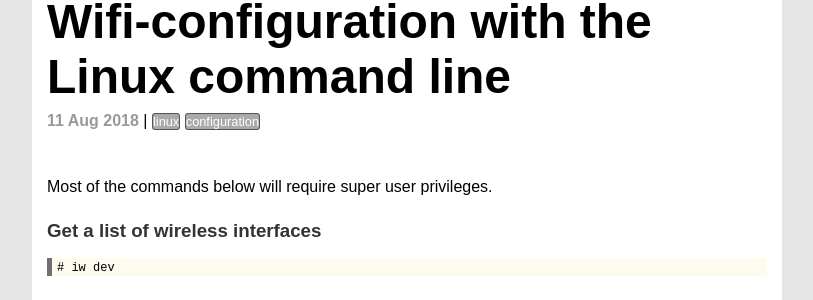
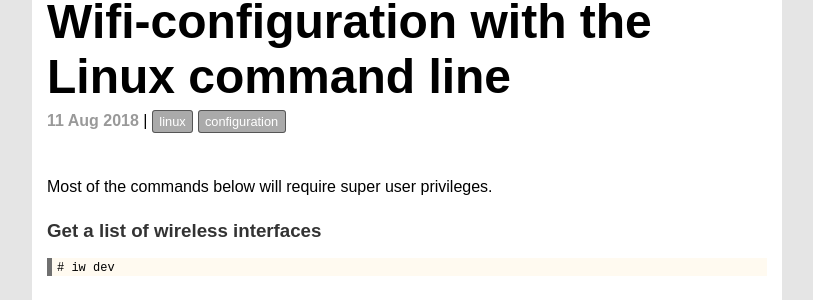
Before and after one commit to execas/execas.github.io, a Jekyll site: the page built from _posts/2018-08-11-wifi-configuration-with-the-linux-command-line.md, in a window 1280 px wide. Shown: the part 124-424 px from the top of the page, without its empty margins (233-1046 px from the left). Built offline with Jekyll 4.4.1, drawn with Linux system fonts in a browser that asks for light colours.

Commit message:
Update execas.css

```diff
--- a/css/execas.css
+++ b/css/execas.css
@@ -149,7 +149,7 @@ postinfo: title, date, tags
      color: #999;
 }
 .post-tag {
-    padding: .05 rem .3rem .05 rem .3rem;
+    padding: .2rem .4rem .2rem .4rem;
     font-size: 80%;
     border-radius: 3px;
     background: #aaaaaa;
```
